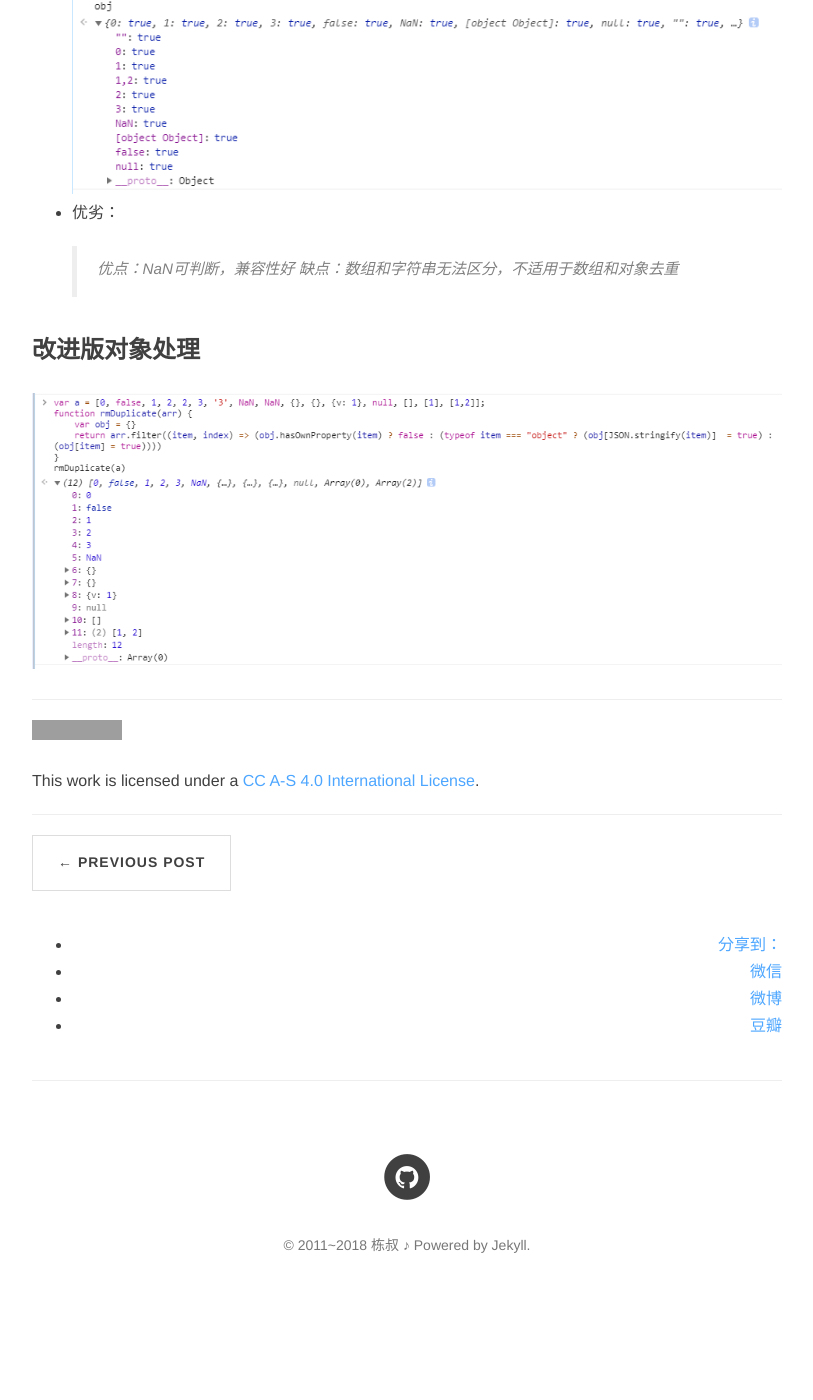
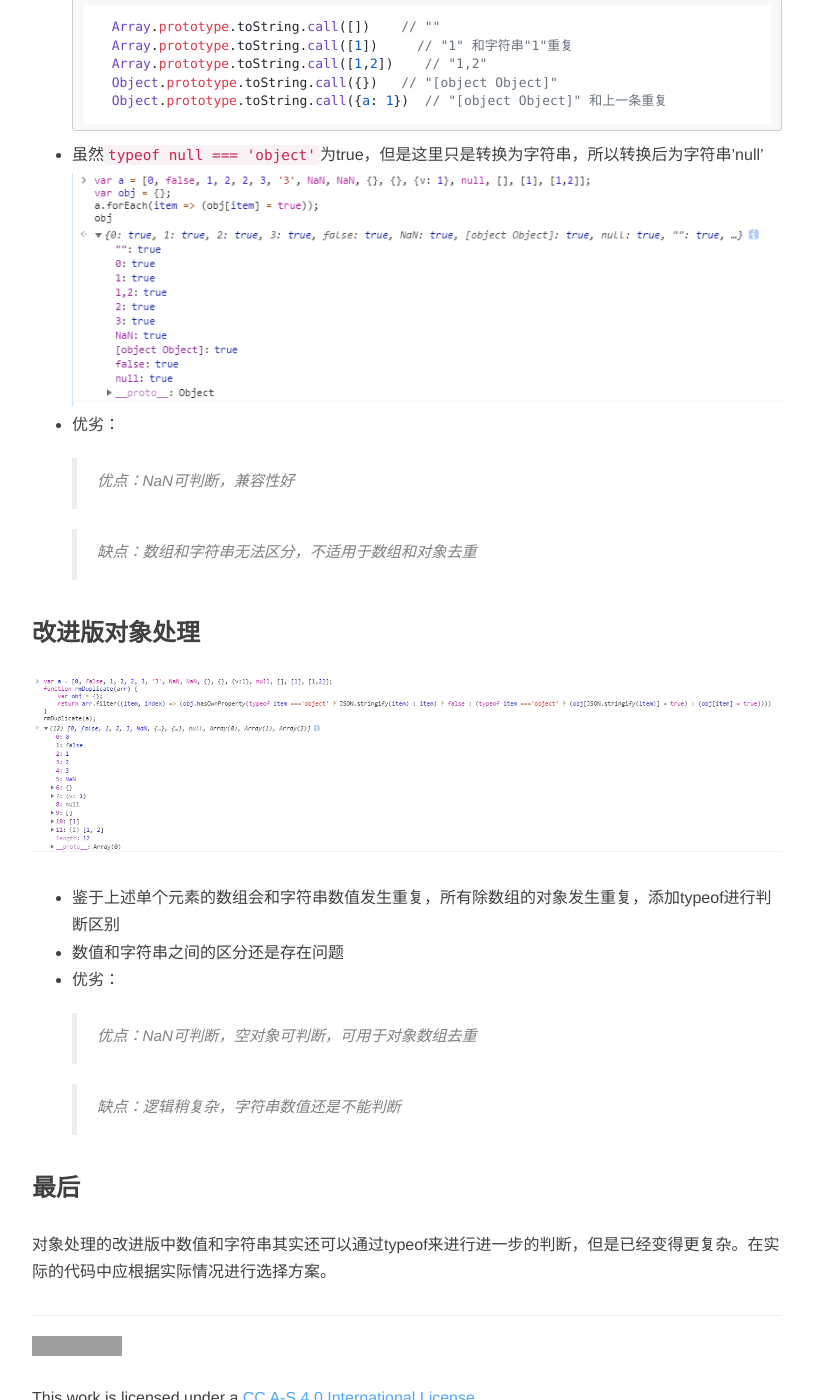
Before and after one commit to lo56ve/lo56ve.github.io, a Jekyll site: the page built from _posts/2018-07-27-rmDuplicate.md, in a window 1280 px wide and 1400 px high, scrolled down 2841 px. Shown: the whole window, without its empty margins (233-1046 px from the left). Built offline with Jekyll 4.4.1, drawn with Linux system fonts in a browser that asks for light colours; nearby versions of some CDN libraries; comment, search, counter and statistics services are not loaded; before the commit the page ends 4164 px from its top, so only the background shows below that; some of the changed text lies outside the part shown; grey boxes are pictures that could not be loaded.

Commit message:
修改博文

```diff
--- a/_posts/2018-07-27-rmDuplicate.md
+++ b/_posts/2018-07-27-rmDuplicate.md
@@ -35,6 +35,7 @@
 - 其他Set实例的属性和方法参见阮一峰老师的[ES6标准入门](http://es6.ruanyifeng.com/)第13章第一节
 - 优劣：
     > 优点：代码量少，可以判断NaN
+
     > 缺点：ES6，兼容性差
 
 ### indexOf
@@ -77,8 +80,20 @@
 
 - 优劣：
     > 优点：NaN可判断，兼容性好
+
     > 缺点：数组和字符串无法区分，不适用于数组和对象去重
 
 ### 改进版对象处理
 
 ![改进版object](../img/20180828_objectpro.png)
+
+- 鉴于上述单个元素的数组会和字符串数值发生重复，所有除数组的对象发生重复，添加typeof进行判断区别
+- 数值和字符串之间的区分还是存在问题
+- 优劣：
+    > 优点：NaN可判断，空对象可判断，可用于对象数组去重
+
+    > 缺点：逻辑稍复杂，字符串数值还是不能判断
+
+### 最后
+
+对象处理的改进版中数值和字符串其实还可以通过typeof来进行进一步的判断，但是已经变得更复杂。在实际的代码中应根据实际情况进行选择方案。
```
Also changed, not shown: other parts of _posts/2018-07-27-rmDuplicate.md (+3 -1 lines), img/20180828_objectpro.png.
